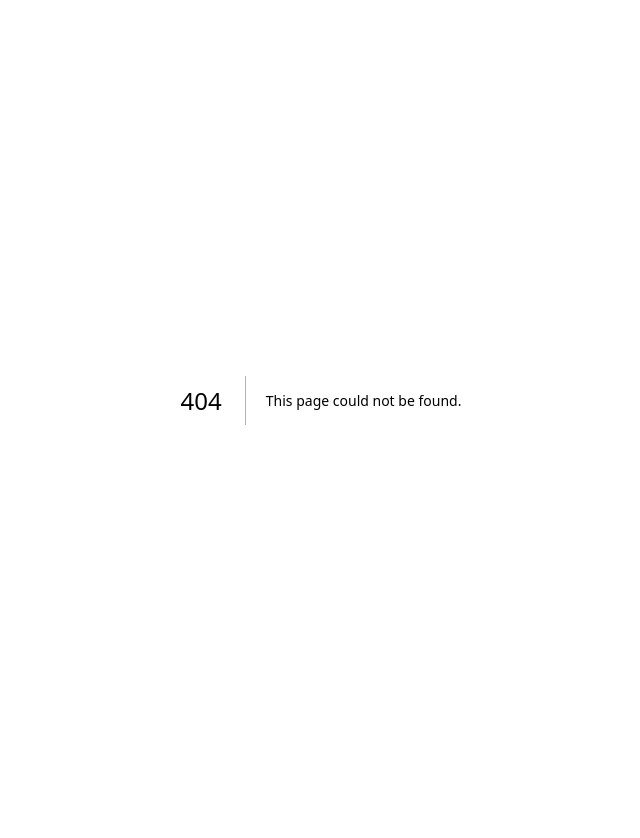
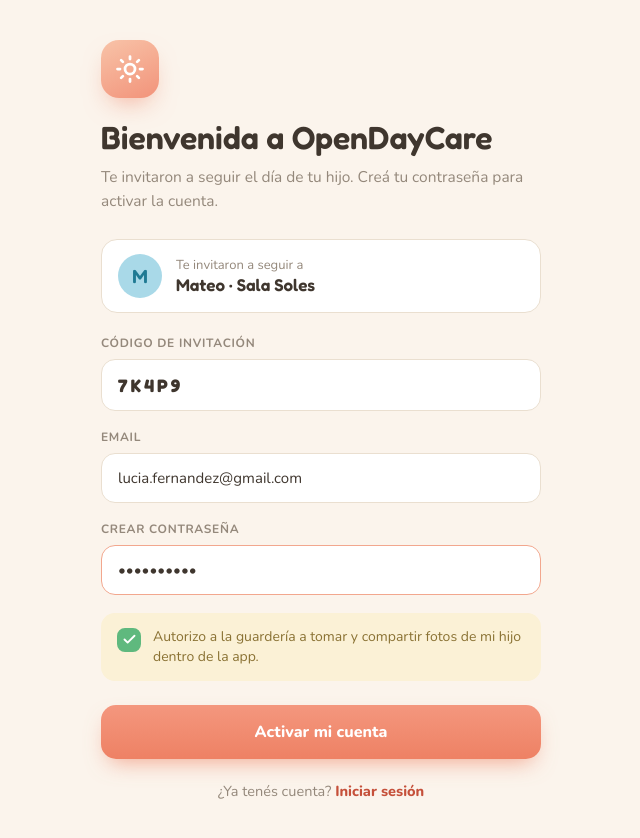
Before and after one commit to NokrisMx/open-daycare, a Next.js app: page /activate-account in a window 1280 px wide. Before the commit this address had no page. Shown: the top 838 px of the page, without its empty margins (319-959 px from the left). Before the commit the page ends 800 px from the top, so only its background shows below. Built offline with nearby package versions, Linux system fonts and the light colour scheme.

Commit message:
Agregar página de activación de cuenta con campos de entrada y consentimiento para fotos

```diff
--- /dev/null
+++ b/app/activate-account/page.tsx
@@ -0,0 +1,122 @@
+import Link from "next/link";
+
+import { AuthBrand } from "@/components/auth/auth-brand";
+import { AuthField } from "@/components/auth/auth-field";
+
+export default function ActivateAccountPage() {
+  return (
+    <main className="flex min-h-screen items-center justify-center bg-[#FBF4EC] p-10">
+      <div className="w-full max-w-[440px]">
+        <div className="mb-[22px]">
+          <AuthBrand variant="activation" />
+        </div>
+
+        <h1 className="mb-2 font-display text-[32px] leading-[1.15] font-semibold text-[#3F362E]">
+          Bienvenida a OpenDayCare
+        </h1>
+        <p className="mb-[26px] text-[15.5px] leading-[1.55] text-[#94887B]">
+          Te invitaron a seguir el día de tu hijo. Creá tu contraseña para activar
+          la cuenta.
+        </p>
+
+        <div className="mb-[22px] flex items-center gap-3.5 rounded-2xl border-[1.5px] border-[#EADFD0] bg-white px-4 py-3.5">
+          <div className="flex size-11 shrink-0 items-center justify-center rounded-full bg-[#A9D9E8] font-display text-[19px] font-semibold text-[#1F7A93]">
+            M
+          </div>
+          <div>
+            <p className="text-[13px] text-[#94887B]">
+              Te invitaron a seguir a
+            </p>
+            <p className="font-display text-[17px] font-semibold text-[#3F362E]">
+              Mateo · Sala Soles
+            </p>
+          </div>
+        </div>
+
+        <div className="mb-[18px]">
+          <AuthField
+            id="invitation-code"
+            name="invitationCode"
+            label="CÓDIGO DE INVITACIÓN"
+            type="text"
+            autoComplete="one-time-code"
+            defaultValue="7K4P9"
+            appearance="code"
+          />
+        </div>
+
+        <div className="mb-[18px]">
+          <AuthField
+            id="activation-email"
+            name="email"
+            label="EMAIL"
+            type="email"
+            autoComplete="email"
+            defaultValue="lucia.fernandez@gmail.com"
+          />
+        </div>
+
+        <div className="mb-[18px]">
+          <AuthField
+            id="activation-password"
+            name="password"
+            label="CREAR CONTRASEÑA"
+            type="password"
+            autoComplete="new-password"
+            defaultValue="contraseña"
+            appearance="accent"
+          />
+        </div>
+
+        <label
+          htmlFor="photo-consent"
+          className="mb-6 flex cursor-pointer items-start gap-3 rounded-[14px] bg-[#FBF1D6] px-4 py-3.5"
+        >
+          <input
+            id="photo-consent"
+            name="photoConsent"
+            type="checkbox"
+            defaultChecked
+            className="peer sr-only"
+          />
+          <span className="mt-px flex size-6 shrink-0 items-center justify-center rounded-lg border-2 border-[#CDBE93] bg-white text-transparent peer-checked:border-[#5FB97E] peer-checked:bg-[#5FB97E] peer-checked:text-white peer-focus-visible:outline-2 peer-focus-visible:outline-offset-2 peer-focus-visible:outline-[#8A7234]">
+            <svg
+              aria-hidden="true"
+              width="15"
+              height="15"
+              viewBox="0 0 24 24"
+              fill="none"
+              stroke="currentColor"
+              strokeWidth="3"
+              strokeLinecap="round"
+              strokeLinejoin="round"
+            >
+              <polyline points="20 6 9 17 4 12" />
+            </svg>
+          </span>
+          <span className="text-sm leading-[1.45] text-[#8A7234]">
+            Autorizo a la guardería a tomar y compartir fotos de mi hijo dentro de
+            la app.
+          </span>
+        </label>
+
+        <Link
+          href="/"
+          className="block w-full rounded-[15px] bg-[linear-gradient(180deg,#F4977E,#EE8164)] p-[15px] text-center text-base font-extrabold text-white shadow-[0_10px_22px_-8px_rgba(238,129,100,0.7)] focus-visible:outline-2 focus-visible:outline-offset-2 focus-visible:outline-[#C5503A]"
+        >
+          Activar mi cuenta
+        </Link>
+
+        <p className="mt-[22px] text-center text-[14.5px] text-[#94887B]">
+          ¿Ya tenés cuenta?{" "}
+          <Link
+            href="/login"
+            className="rounded-sm font-extrabold text-[#C5503A] focus-visible:outline-2 focus-visible:outline-offset-2 focus-visible:outline-[#C5503A]"
+          >
+            Iniciar sesión
+          </Link>
+        </p>
+      </div>
+    </main>
+  );
+}
```
